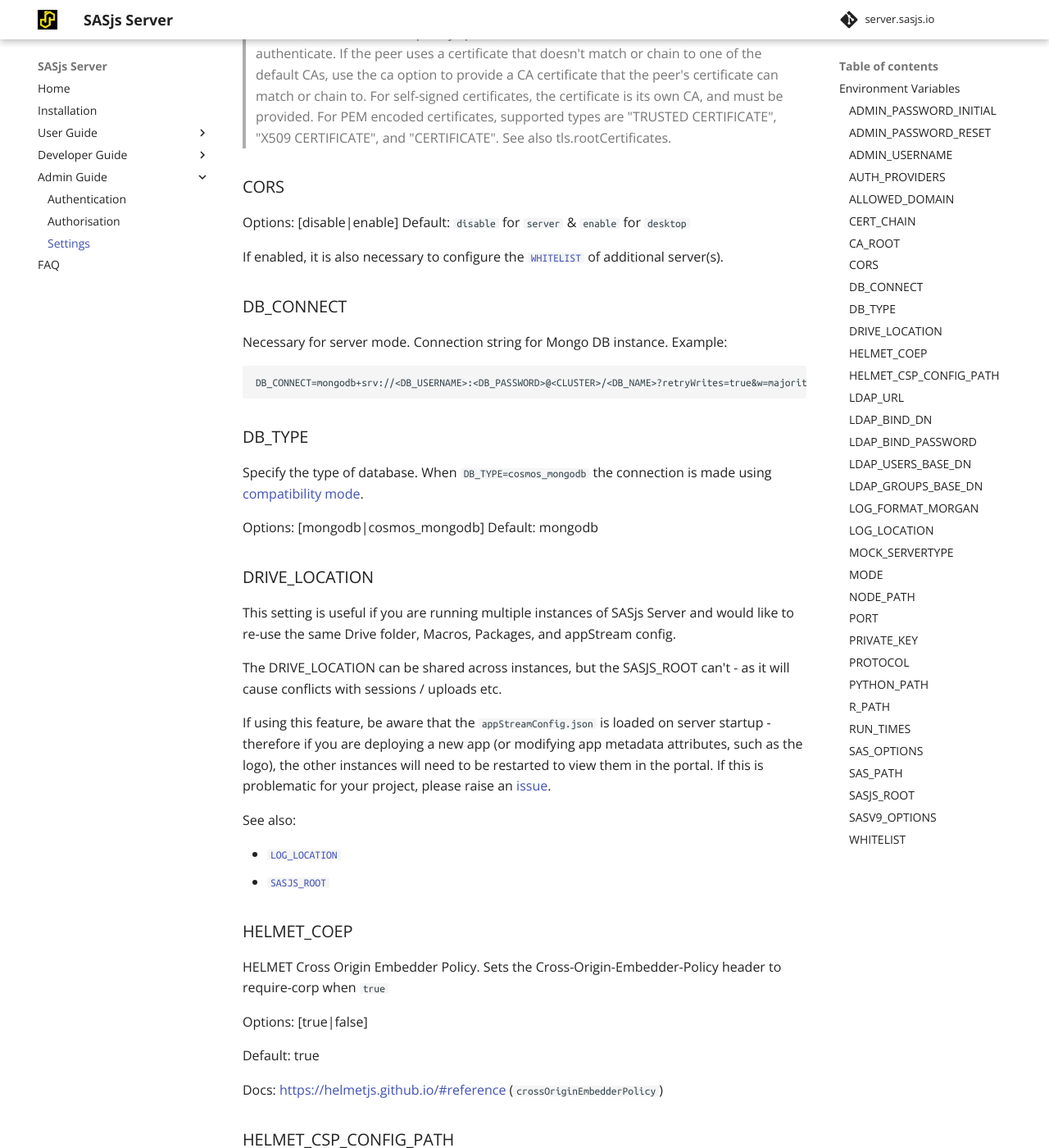
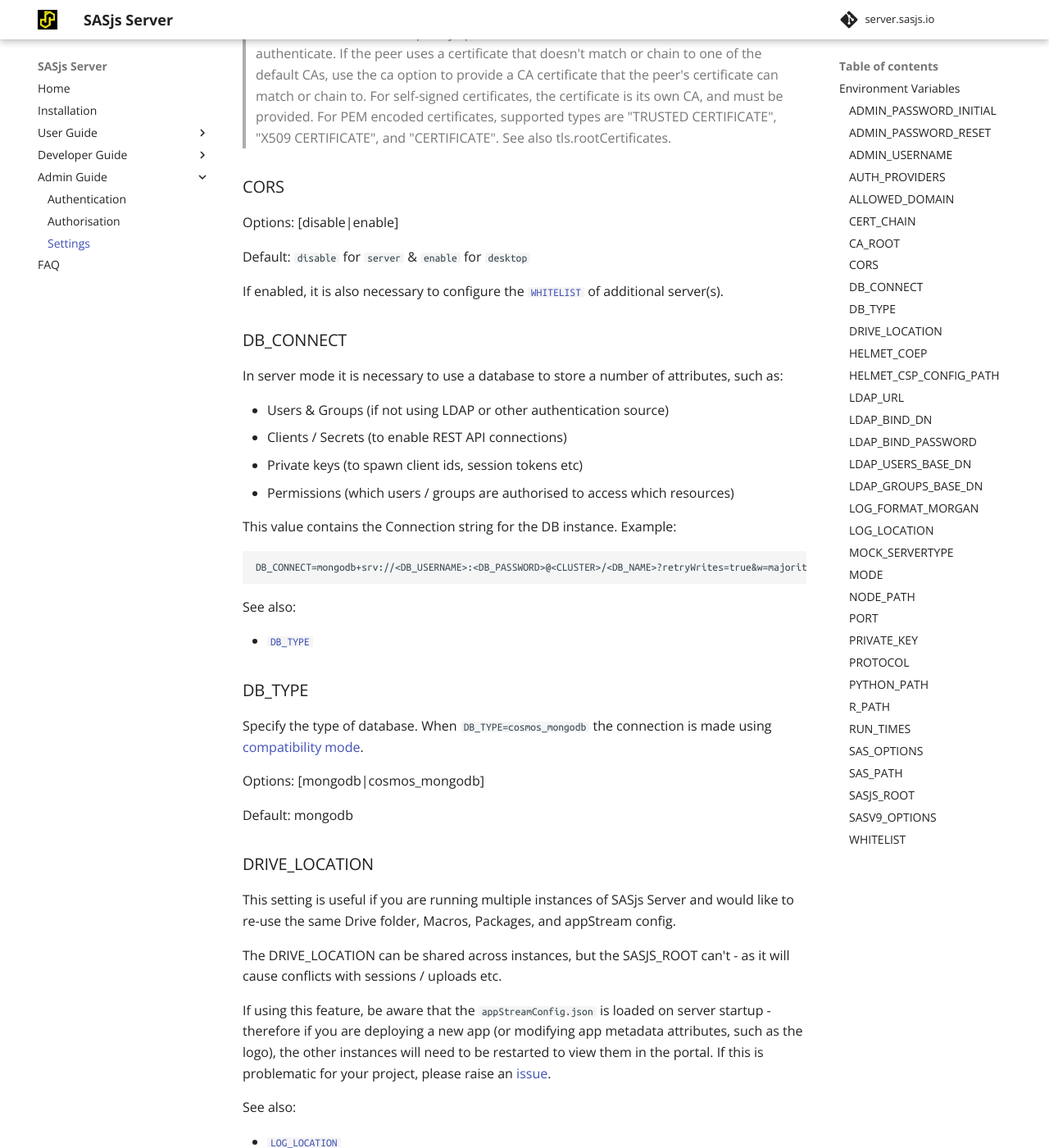
Before and after one commit to sasjs/server.sasjs.io, an MkDocs documentation site: the page built from docs/settings.md, in a window 1280 px wide and 1400 px high, scrolled down 3250 px. Shown: the whole window at 82% size. Built offline with MkDocs 1.6.1 and Material for MkDocs 9.7.7, drawn with Linux system fonts in a browser that asks for light colours; comment, search, counter and statistics services are not loaded.

Commit message:
feat: more info on db_connecet

````diff
--- a/docs/settings.md
+++ b/docs/settings.md
@@ -108,20 +108,33 @@
 ### CORS
 
 Options: [disable|enable]
+
 Default: `disable` for `server` & `enable` for `desktop`
 
 If enabled, it is also necessary to configure the [`WHITELIST`](/settings/#whitelist) of additional server(s).
 
 ### DB_CONNECT
-Necessary for server mode.  Connection string for Mongo DB instance.  Example:
+
+In server mode it is necessary to use a database to store a number of attributes, such as:
+
+* Users & Groups (if not using LDAP or other authentication source)
+* Clients / Secrets (to enable REST API connections)
+* Private keys (to spawn client ids, session tokens etc)
+* Permissions (which users / groups are authorised to access which resources)
+
+This value contains the Connection string for the DB instance.  Example:
 ```
 DB_CONNECT=mongodb+srv://<DB_USERNAME>:<DB_PASSWORD>@<CLUSTER>/<DB_NAME>?retryWrites=true&w=majority
 ```
+See also:
+
+* [`DB_TYPE`](/settings/#db_type)
 
 ### DB_TYPE
 Specify the type of database.  When `DB_TYPE=cosmos_mongodb` the connection is made using [compatibility mode](https://www.npmjs.com/package/connect-mongo#set-the-compatibility-mode).
 
 Options: [mongodb|cosmos_mongodb]
+
 Default: mongodb
 
 
````
